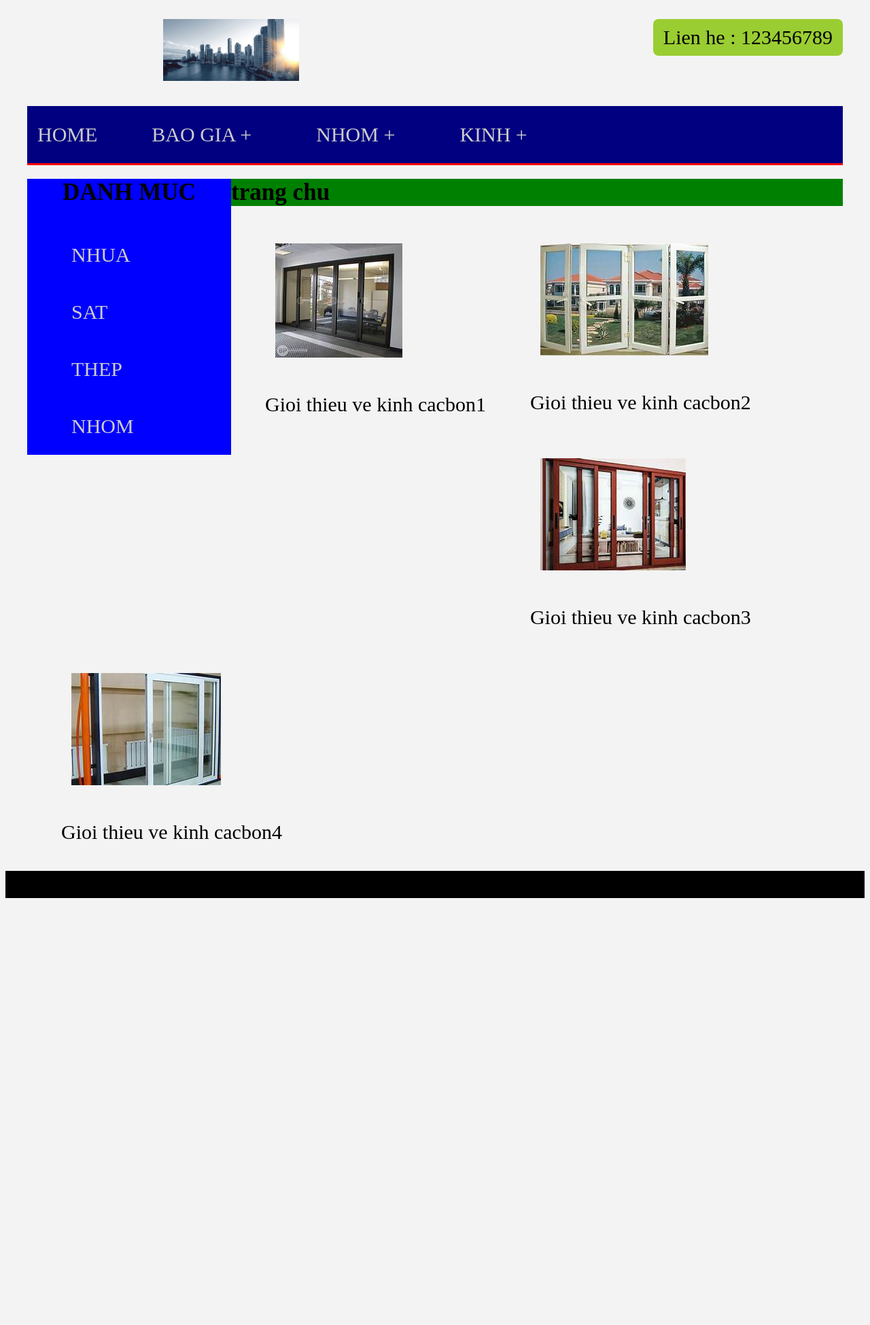
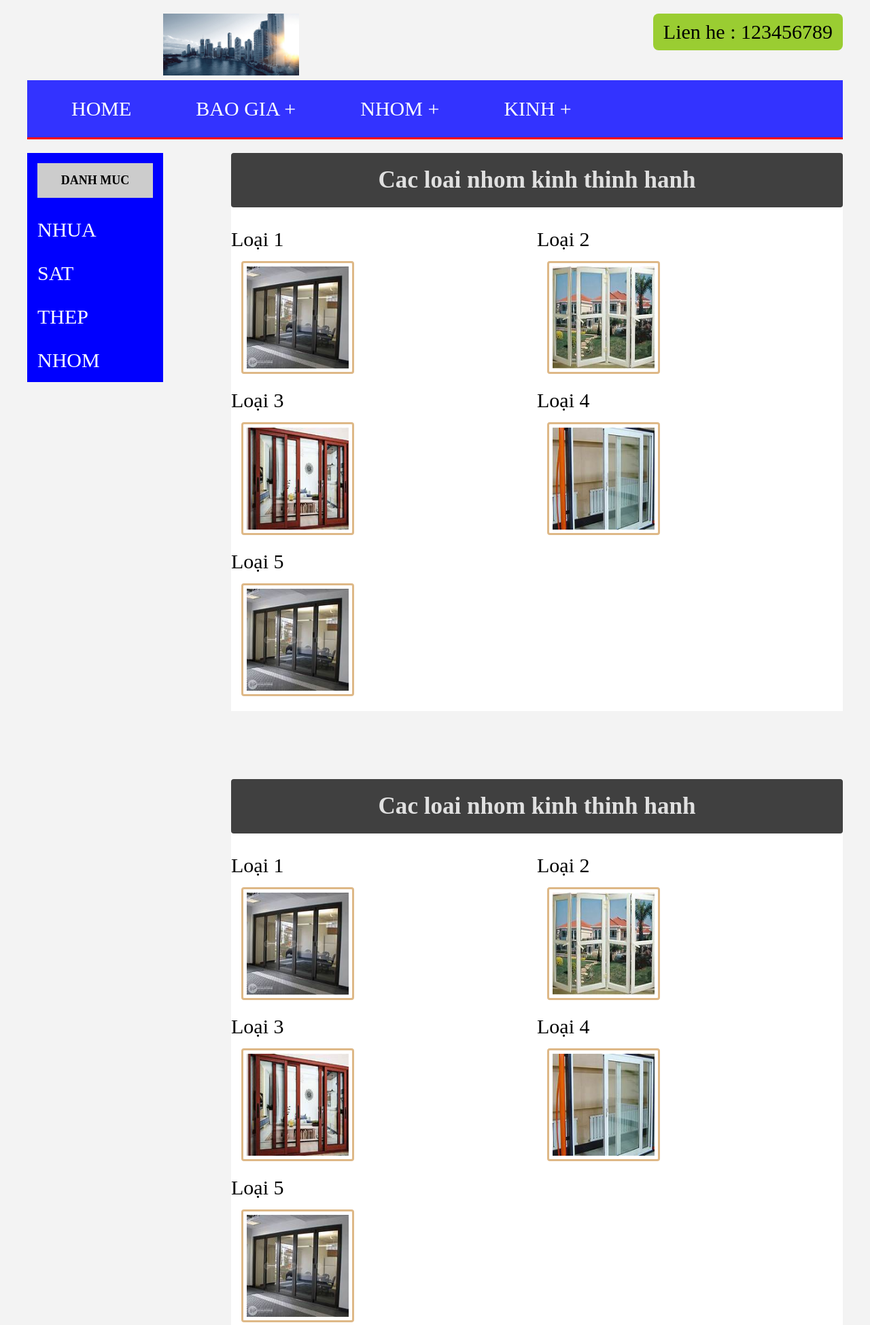
Before and after one commit to dangquangloc/WEB, a PHP site: page /home.html in a window 1280 px wide. Shown: the top 1949 px of the page at 68% size. Before the commit the page ends 1321 px from the top, so only its background shows below. Run offline with PHP 8.4, Linux system fonts and the light colour scheme.

Commit message:
Add files via upload

```diff
--- a/nhomkinh/home.html
+++ b/nhomkinh/home.html
@@ -28,16 +28,16 @@
                 <ul>
                     <li id="active"><a href="" >HOME</a>
                     </li>
-                    <li><a href="">BAO GIA +</a>
+                    <li><a href="">BAO GIA   +</a>
                     </li>
-                    <li><a href="">NHOM +</a>
+                    <li><a href="">NHOM   +</a>
                         <ul>
                           <li><a href="">NHOM1</a></li>
                           <li><a href="">NHOM2</a></li>
                           <li><a href="">NHOM3</a></li>
                           <li><a href="">NHOM4</a></li>
                         </ul></li>
-                    <li><a href="">KINH +</a></li>
+                    <li><a href="">KINH   +</a></li>
                 </ul>
                 <div class="clear"></div>
             </div>
@@ -47,7 +47,7 @@
         <div class="container">
             <div class="cato">
                 <div class="title">
-                    <h3>DANH MUC</h3>
+                    <h4>DANH MUC</h4>
                 </div>
                 <div class="list">
                     <ul>
@@ -58,38 +58,92 @@
                     </ul>
                 </div>
             </div>
-            <div class="main-content">
+             <div class="main-content">
+                 <div class="metarial" id="i1">
                     <div class="title">
-                        <h3>trang chu</h3>
+                        <h3>Cac loai nhom kinh thinh hanh</h3>
                     </div>
                     <div class="introduce">
-                        <ul>
-                            <li>
-                                <a href="#">
-                                  <img src="img/1.jfif">
-                                </a>
-                                <p>Gioi thieu ve kinh cacbon1</p>
-                            </li>
-                            <li>
-                                <a href="#">
-                                    <img src="img/2.jfif">
-                                 </a>
-                                <p>Gioi thieu ve kinh cacbon2</p>
-                            </li>
-                            <li>
-                                <a href="#">
-                                    <img src="img/3.jfif">
-                                </a>
-                                <p>Gioi thieu ve kinh cacbon3</p>
-                            </li>
-                            <li>
-                                <a href="#">
-                                    <img src="img/4.jfif">
-                                </a>
-                                <p>Gioi thieu ve kinh cacbon4</p>
-                                </li>
-                        </ul>
+                       <div class="list-SP">
+                            <p>Loại 1</p>
+                            <a href="#"><img src="img/1.jfif"></a>
+                       </div>
+                       <div class="list-SP">
+                            <p>Loại 2</p>
+                            <a href="#"><img src="img/2.jfif"></a>
+                        </div>
+                        <div class="list-SP">
+                            <p>Loại 3</p>
+                            <a href="#"><img src="img/3.jfif"></a>
+                        </div>
+                        <div class="list-SP">
+                            <p>Loại 4</p>
+                            <a href="#"><img src="img/4.jfif"></a>
+                         </div>
+                         <div class="list-SP">
+                            <p>Loại 5</p>
+                            <a href="#"><img src="img/5.jfif"></a>
+                        </div>
                     </div>
+                </div>
+                <div class="clear"></div>
+                <div class="space" id="space"></div>
+                <div class="metarial" id="i2">
+                        <div class="title">
+                            <h3>Cac loai nhom kinh thinh hanh</h3>
+                        </div>
+                        <div class="introduce">
+                           <div class="list-SP">
+                                <p>Loại 1</p>
+                                <a href="#"><img src="img/1.jfif"></a>
+                           </div>
+                           <div class="list-SP">
+                                <p>Loại 2</p>
+                                <a href="#"><img src="img/2.jfif"></a>
+                            </div>
+                            <div class="list-SP">
+                                <p>Loại 3</p>
+                                <a href="#"><img src="img/3.jfif"></a>
+                            </div>
+                            <div class="list-SP">
+                                <p>Loại 4</p>
+                                <a href="#"><img src="img/4.jfif"></a>
+                             </div>
+                             <div class="list-SP">
+                                <p>Loại 5</p>
+                                <a href="#"><img src="img/5.jfif"></a>
+                            </div>
+                        </div>
+                    </div>
+                    <div class="clear"></div>
+                    <div class="space" id="space"></div>
+                    <div class="metarial" id="i2">
+                            <div class="title">
+                                <h3>Cac loai nhom kinh thinh hanh</h3>
+                            </div>
+                            <div class="introduce">
+                               <div class="list-SP">
+                                    <p>Loại 1</p>
+                                    <a href="#"><img src="img/1.jfif"></a>
+                               </div>
+                               <div class="list-SP">
+                                    <p>Loại 2</p>
+                                    <a href="#"><img src="img/2.jfif"></a>
+                                </div>
+                                <div class="list-SP">
+                                    <p>Loại 3</p>
+                                    <a href="#"><img src="img/3.jfif"></a>
+                                </div>
+                                <div class="list-SP">
+                                    <p>Loại 4</p>
+                                    <a href="#"><img src="img/4.jfif"></a>
+                                 </div>
+                                 <div class="list-SP">
+                                    <p>Loại 5</p>
+                                    <a href="#"><img src="img/5.jfif"></a>
+                                </div>
+                            </div>
+                        </div>
             </div>
             <div class="clear"></div>
         </div>
@@ -104,7 +158,7 @@
                   -->
             </div>
             <div class="location">
-                <h3>Cong ty nhom kinh so 1</h3>
+            <p>Dia chi hien tai.......</p>
             </div>
         </div>
     </div>
--- a/nhomkinh/style.css
+++ b/nhomkinh/style.css
@@ -1,4 +1,7 @@
-
+*{
+    margin: 0px;
+    padding: 0px;
+}
 body{
     font-size: 30px;
     background:#f3f3f3;
@@ -27,23 +30,18 @@ body{
   max-width: 200px;
 }
 .main-menu #menu{
-    background:navy;
-    padding: 0px;
+    background:#3333FF;
     border-bottom: 3px solid red;
 
 }
-.main-menu{
+#menu a {
+    border-radius: 5px;
 }
 #active{
-    margin: 0px;
     padding: 10px  0px;
+}
 
-}
-ul{
-    padding: 0px;
-
-}
-ul li {
+#menu ul li {
     padding: 10px 15px;
     position: relative;
     float: left;
@@ -52,15 +50,21 @@ ul li {
     margin-left: 50px;
 
 }
+#menu ul li ul li{
+    margin-left: 0px;
+
+}
 
 ul li ul{
+    z-index: 9999;
     position: absolute;
     visibility: hidden;
     top: 90px;
     width: 200;
     background:black;
-    transition: all .5s;
+    transition: all .8s;
     opacity: 0;
+    border-radius: 5px;
 }
 ul li ul li{
     margin-left: 0px;
@@ -70,13 +74,12 @@ ul li ul li{
 ul li:hover ul{
     visibility: visible;
     top: 75px;
-    opacity: 0.8;
+    opacity: 1;
 }
 a{
     text-decoration: none;
    color: white;
    padding: 15px 15px;
-   color:#ccc;
    display: inline-block;
 
 }
@@ -85,26 +88,60 @@ a{
 }
 .space{
     height: 20px;
+    background: #f3f3f3;
 }
-h3{
-   padding: 0px;
-   margin: 0px;
+.content{
+
 }
+
 .cato{
     background: blue;
-    width: 300px;
+    width: 200px;
     float: left;
 
 }
-.cato .title{
+.cato .title {
     text-align: center;
-
+    background: #ccc;
+    font-size: 18px;
+    padding: 15px;
+    margin: 15px;
+}
+.cato .list ul{
+    padding: 0px;
+    list-style: none;
 }
 .main-content{
-   background: green;
+    position: relative;
+    margin-left: 300px;
+    overflow: auto;
+    background: white;
+}
+.introduce{
+}
+.title h3{
+text-align: center;
+background:#404040;
+margin-bottom: 30px;
+padding:20px;
+border-radius: 4px;
+color: #E0E0E0;
+}
+.list-SP{
+    float: left;
+    width: 50%;
+}
+.list-SP img{
+    padding: 5px;
+    border: 3px solid burlywood;
+    border-radius: 4px;
+    width: 150px;
+    height: 150px;
+}
+#space{
+    height: 100px;
 }
 .footer{
     background: black;
-    padding: 0px;
-    margin: 0px;
+    color: white;
 }
```
